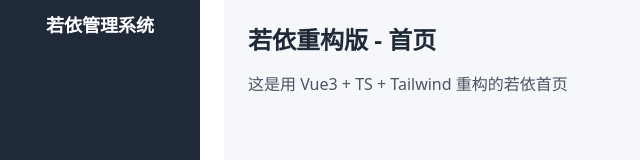
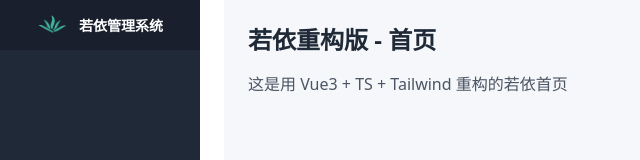
Before and after one commit to 0711beHappy/RuoYi-Vue3-TS, a Vue app: page /index in a window 1280 px wide. Shown: the top 160 px of the page, without its empty margins (0-640 px from the left). Built offline with nearby package versions, Linux system fonts and the light colour scheme.

Commit message:
feat: 新增侧边栏Logo图片资源，调整Logo组件宽高、背景色与字体样式，优化侧边栏菜单基础样式

```diff
--- a/src/layout/components/Sidebar/Logo.vue
+++ b/src/layout/components/Sidebar/Logo.vue
@@ -1,15 +1,17 @@
 <script setup lang="ts">
 import { computed } from 'vue'
 import { useAppStore } from '@/store/modules/app'
+import logo from '@/assets/logo/logo.png'
 
 const appStore = useAppStore()
 const isCollapse = computed(() => appStore.isCollapse)
 </script>
 
 <template>
-  <div class="flex items-center justify-center w-[200px] h-[50px] bg-gray-800">
-    <h2 v-if="!isCollapse" class="text-white text-lg font-bold">若依管理系统</h2>
-    <h2 v-else class="text-white text-lg font-bold">RY</h2>
+  <div class="flex items-center justify-center w-[200px] h-[50px] bg-[#1a1f2e]">
+    <img :src="logo" class="w-[30px] h-[30px] mr-[12px] align-middle" alt="" />
+    <h1 v-if="!isCollapse" class="text-white text-[14px] font-semibold font-[Avenir,Helvetica Neue,Arial,Helvetica,sans-serif]">若依管理系统</h1>
+    <h1 v-else class="text-white text-[14px] font-semibold font-[Avenir,Helvetica Neue,Arial,Helvetica,sans-serif]">RY</h1>
   </div>
 </template>
 
--- a/src/layout/components/Sidebar/SidebarItem.vue
+++ b/src/layout/components/Sidebar/SidebarItem.vue
@@ -1,5 +1,6 @@
 <script setup lang="ts">
 import type { RouteRecordRaw } from 'vue-router'
+
 const props = defineProps<{
   routes: RouteRecordRaw[]
 }>()
```
Also changed, not shown: src/assets/logo/logo.png (added).
